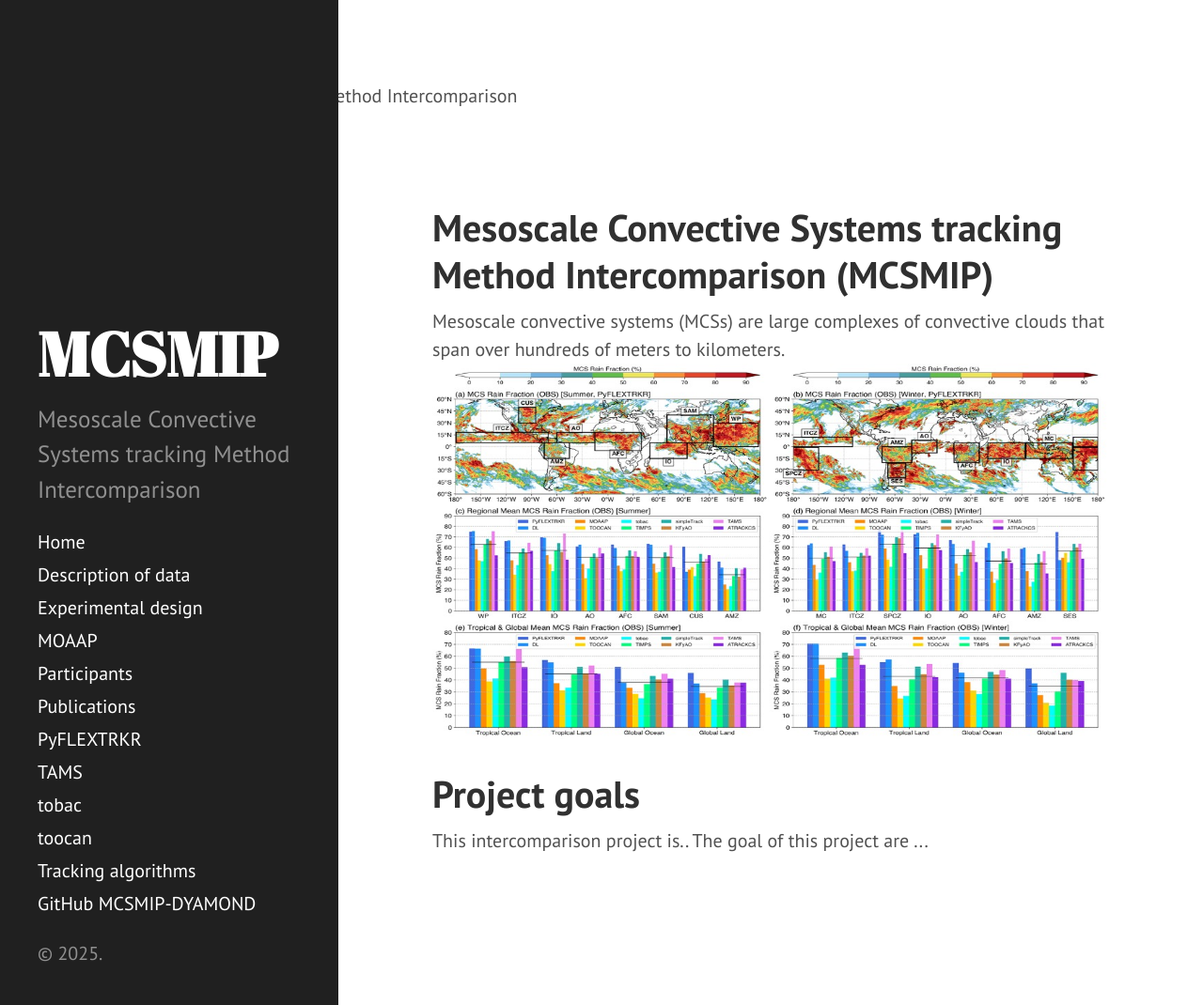
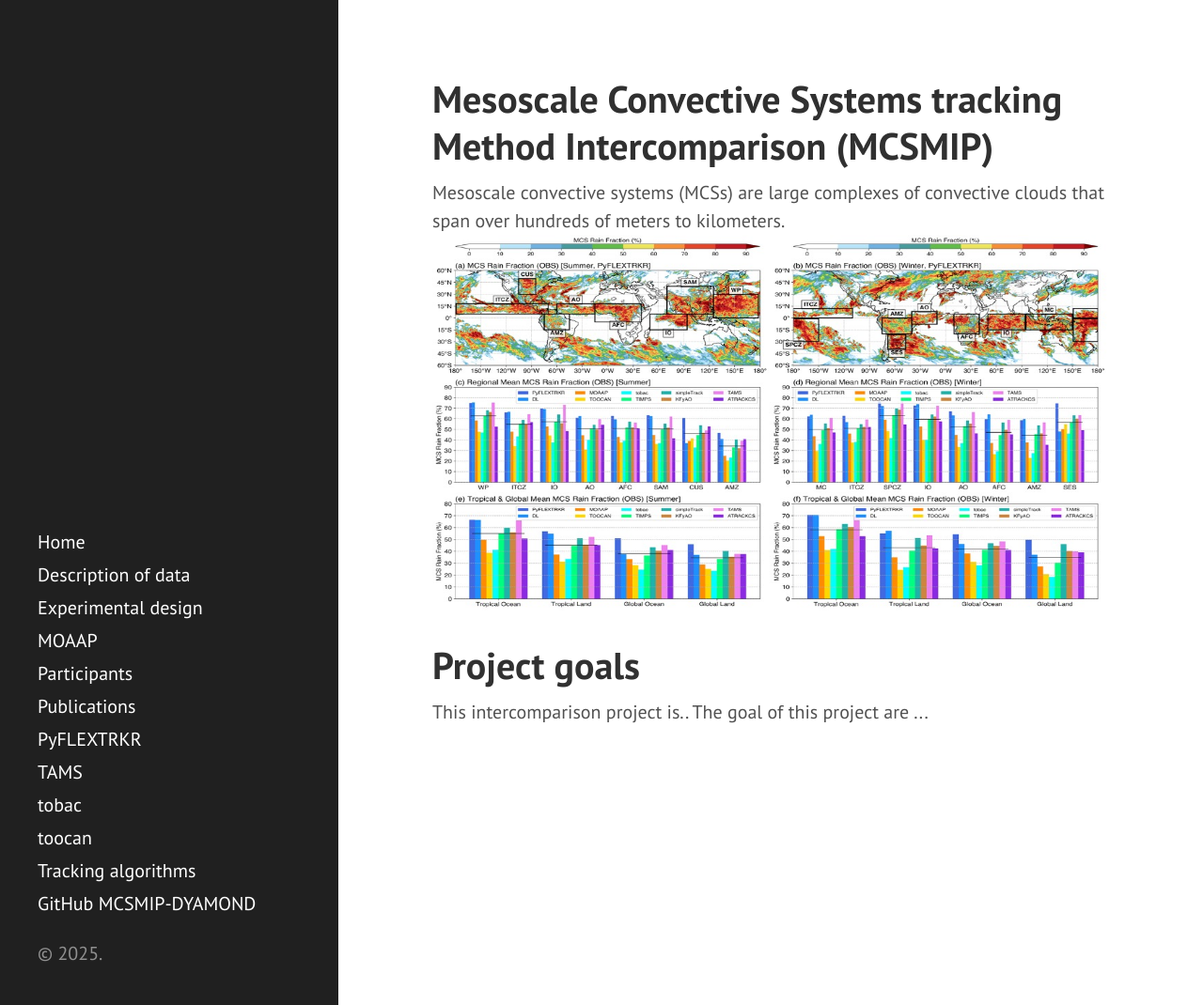
Before and after one commit to MCSMIP/mcsmip.github.io, a Jekyll site: the page built from index.html, in a window 1280 px wide and 1070 px high. Shown: the whole window at 94% size. Built offline with Jekyll 4.4.1, drawn with Linux system fonts in a browser that asks for light colours; Markdown is read by kramdown in place of the engine named in the settings; the list of posts is cut into pages by our own code.

Commit message:
rem extra block

```diff
--- a/_includes/head.html
+++ b/_includes/head.html
@@ -31,7 +31,7 @@
   <style>
     /* Header navigation styling */
     .header-nav {
-      background-color: darkgray;  /* Set the background to dark gray */
+      background-color: darkgray;  /* Set the background to black */
       padding: 20px;  /* Add some padding for spacing */
     }
 
@@ -74,60 +74,24 @@
       color: #777;  /* Lighter color for description */
     }
 
-    /* Ensure the header is only shown on subpages (not index.html) */
+    /* Ensure the header only shows on subpages (not index.html) */
     .subpage-header {
       display: block;
     }
-
     .landing-page-header {
       display: none;
-    }
-
-    /* Hide the extra text with title and description between the two sections */
-    .extra-header-text {
-      display: none; /* Hide this unwanted section */
     }
   </style>
 </head>
 
 <body>
-  <!-- Landing page header - hidden on subpages -->
-  {% if page.url == "/" %}
-    <div class="landing-page-title-description">
-      <h1>{{ site.title }}</h1>
-      <p>{{ site.description }}</p>
-    </div>
-    <header class="landing-page-header">
-      <div class="header-container">
-        <h1>
-          <a href="{{ site.baseurl }}">
-            {{ site.title }}
-          </a>
-        </h1>
-        <p class="lead">{{ site.description }}</p>
-        <nav class="header-nav">
-          <ul>
-            <!-- Include the "Home" link on subpages -->
-            <li><a href="{{ site.baseurl }}" class="header-link">Home</a></li>
-            <!-- Dynamically list pages excluding "Mesoscale..." page -->
-            {% assign pages_list = site.pages %}
-            {% for page in pages_list %}
-              {% if page.title != null and page.url != "/index.html" and page.url != "/404.html" and page.url != "/archive.html" %}
-                {% if page.title != "Mesoscale Convective Systems tracking Method Intercomparison (MCSMIP)" %}
-                  <li><a href="{{ site.baseurl }}{{ page.url }}" class="header-link">{{ page.title }}</a></li>
-                {% endif %}
-              {% endif %}
-            {% endfor %}
-          </ul>
-        </nav>
-      </div>
-    </header>
-  {% else %}
-    <!-- Subpage header with title and description centered above the header -->
+  <!-- Ensure the header is only shown on subpages (not index.html) -->
+  {% if page.url != "/" %}
     <div class="subpage-title-description">
       <h1>{{ site.title }}</h1>
       <p>{{ site.description }}</p>
     </div>
+
     <header class="subpage-header">
       <div class="header-container">
         <h1>
@@ -136,10 +100,13 @@
           </a>
         </h1>
         <p class="lead">{{ site.description }}</p>
+
+        <!-- Navigation links -->
         <nav class="header-nav">
           <ul>
             <!-- Include the "Home" link on subpages -->
             <li><a href="{{ site.baseurl }}" class="header-link">Home</a></li>
+
             <!-- Dynamically list pages excluding "Mesoscale..." page -->
             {% assign pages_list = site.pages %}
             {% for page in pages_list %}
--- a/_includes/sidebar.html
+++ b/_includes/sidebar.html
@@ -1,5 +1,7 @@
 <div class="sidebar">
   <div class="container sidebar-sticky">
+    {% if page.url == site.baseurl %}
+      <!-- Show title and description only on the landing page -->
       <div class="sidebar-about">
         <h1>
           <a href="{{ site.baseurl }}">
@@ -8,6 +10,7 @@
         </h1>
         <p class="lead">{{ site.description }}</p>
       </div>
+    {% endif %}
 
     <nav class="sidebar-nav">
       <!-- Home Link: Ensure it's displayed only once -->
```
Lines whose indentation alone changed are shown as unchanged.
